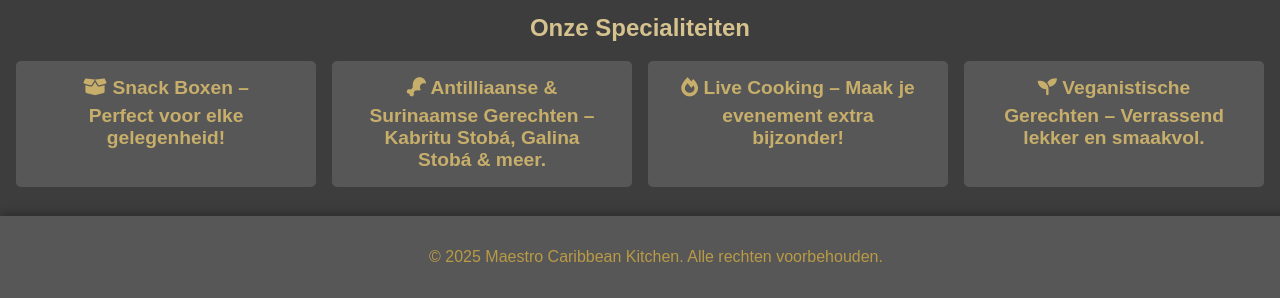
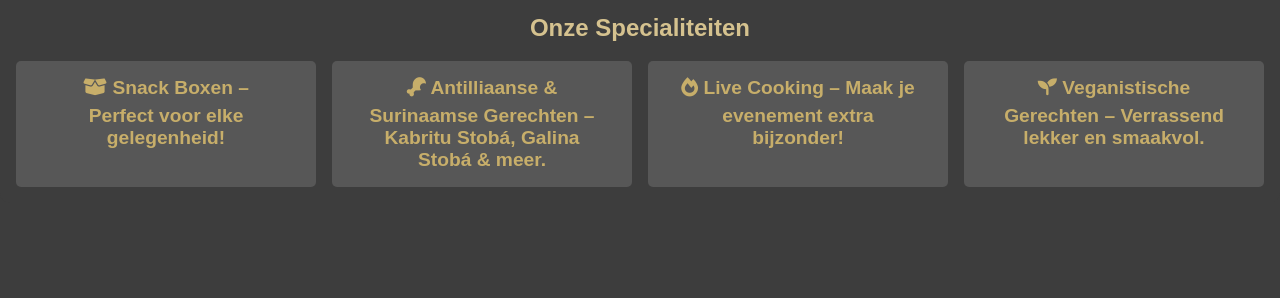
Before and after one commit to Joshua-dos-santos/maestros, a plain HTML site: page index.html in a window 1280 px wide. Shown: the part 502-800 px from the top of the page. Drawn offline with Linux system fonts and the light colour scheme.

Commit message:
Removed footer

```diff
--- a/index.html
+++ b/index.html
@@ -50,10 +50,5 @@
             </div>
         </div>
     </section>
-
-    <!-- FOOTER -->
-    <footer>
-        <p>&copy; 2025 Maestro Caribbean Kitchen. Alle rechten voorbehouden.</p>
-    </footer>
 </body>
 </html>
```
Also changed, not shown: contact.html (+0 -5 lines).
